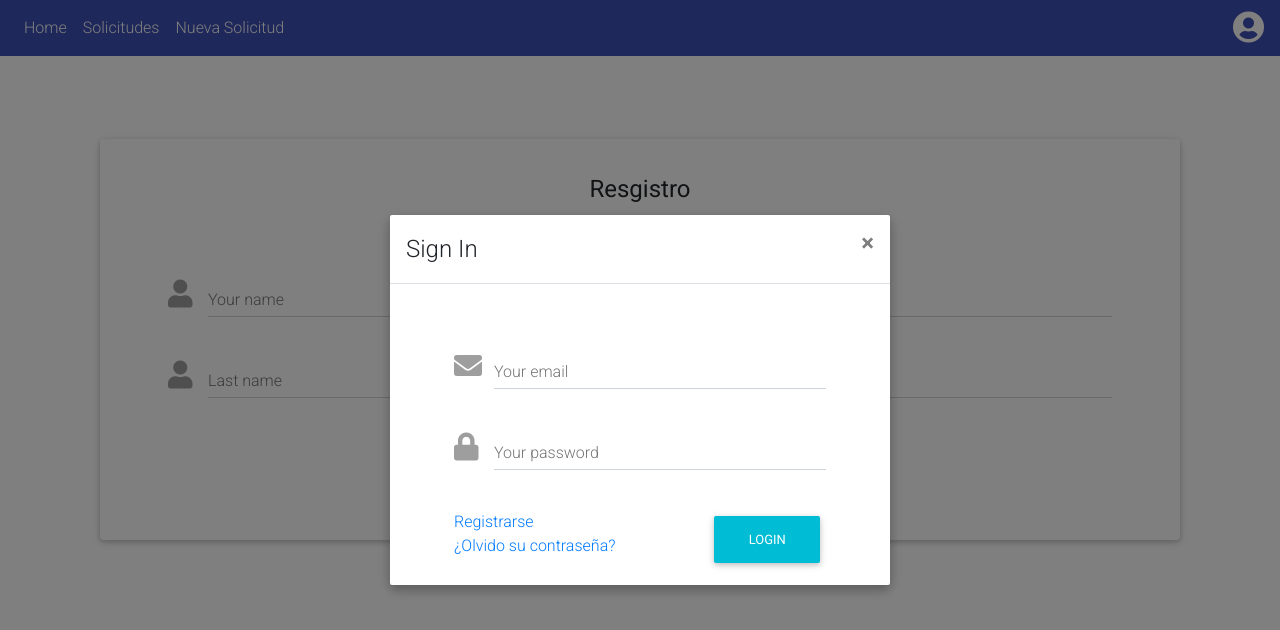
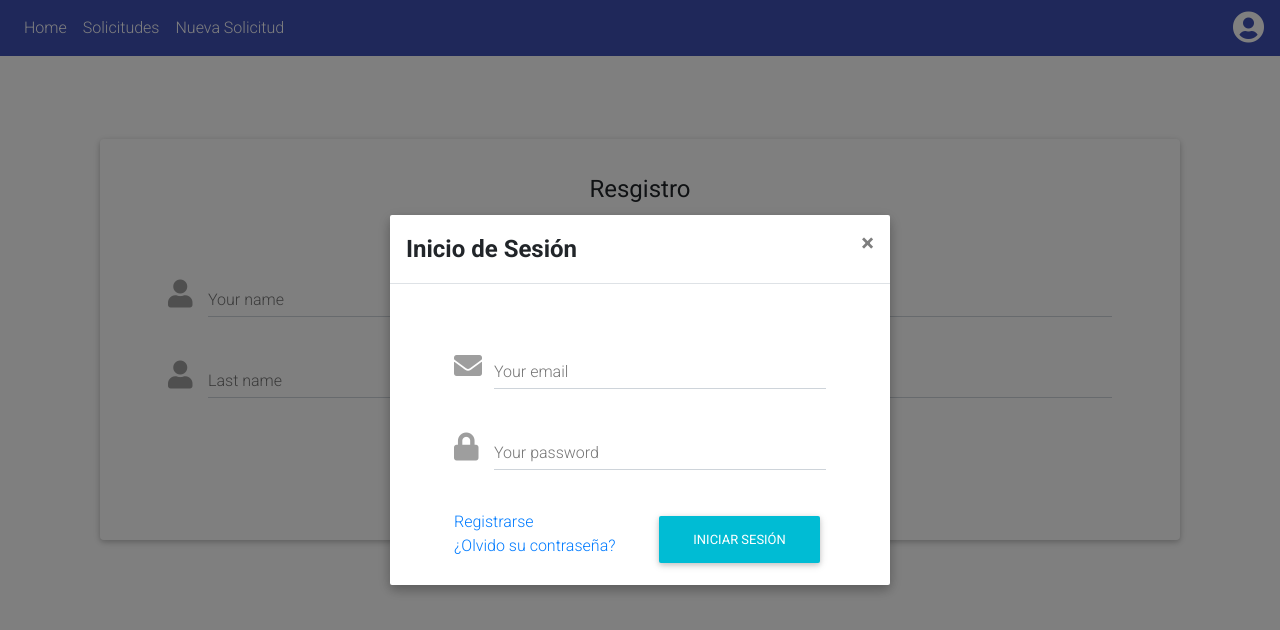
Before and after one commit to KOAT-20/READ, a React (Create React App) app in the folder front-read/: page /registro in a window 1280 px wide. Both pictures are taken after a click on the icon 100 px from the left and 72 px from the top of the page. Shown: the top 630 px of the page. Built offline with nearby package versions, Linux system fonts and the light colour scheme.

Commit message:
cambios en modal

```diff
--- a/front-read/src/components/login.js
+++ b/front-read/src/components/login.js
@@ -14,7 +14,12 @@ export default class Login extends Component {
           size='2x'
         />
         <MDBModal isOpen={this.props.modal} toggle={this.props.onModal} centered>
-          <MDBModalHeader toggle={this.props.onModal}>Sign In</MDBModalHeader>
+          <MDBModalHeader
+            titleClass='font-weight-bold'
+            toggle={this.props.onModal}
+            >
+              Inicio de Sesión
+          </MDBModalHeader>
           <MDBModalBody>
             <form>
               <div className="grey-text ml-5 mr-5 mt-5">
@@ -40,7 +45,7 @@ export default class Login extends Component {
                 </div>
                 <div className="float-right">
                   <MDBBtn color="cyan" type="submit">
-                    Login
+                    Iniciar Sesión
                   </MDBBtn>
                 </div>
               </div>
```
